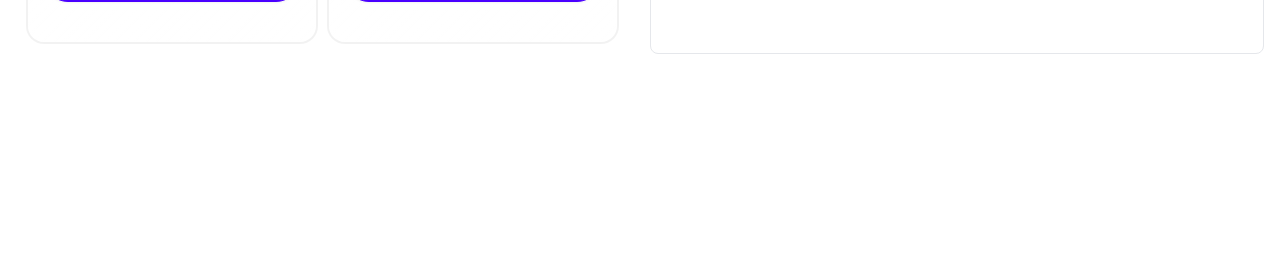
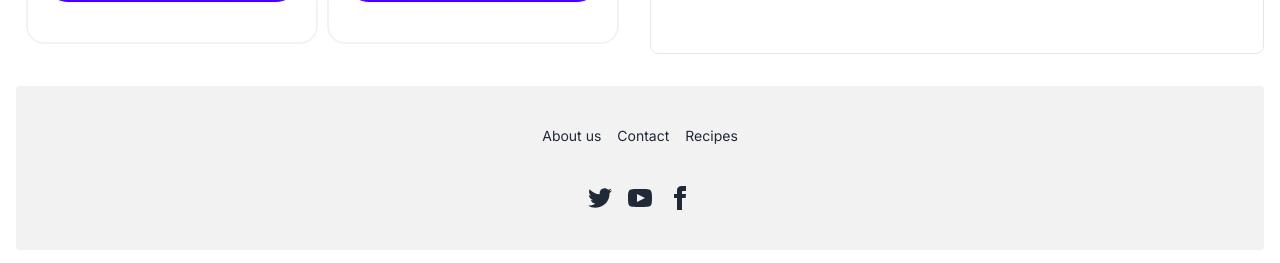
Before and after one commit to impactgalaxy/assignment-7-special-cooky, a React (Vite) app: page / in a window 1280 px wide. Shown: the part 2178-2441 px from the top of the page. Before the commit the page ends 2248 px from the top, so only its background shows below. Built offline with nearby package versions, Linux system fonts and the light colour scheme.

Commit message:
added toast

```diff
--- a/src/App.jsx
+++ b/src/App.jsx
@@ -1,4 +1,8 @@
+import { ToastContainer, toast } from 'react-toastify';
+import 'react-toastify/dist/ReactToastify.css';
+
 import './App.css';
+import Footer from './components/Footer/Footer';
 import Header from './components/Header/Header';
 import Main from './components/Main/Main';
 
@@ -8,7 +12,9 @@
   return (
     <>
       <Header></Header>
-      <Main></Main>
+      <Main toast={toast}></Main>
+      <ToastContainer></ToastContainer>
+      <Footer></Footer>
     </>
   )
 }
--- /dev/null
+++ b/src/components/Footer/Footer.jsx
@@ -0,0 +1,23 @@
+function Footer() {
+    return (
+        <div className="container m-auto p-4">
+            <footer className="footer footer-center p-10 bg-base-200 text-base-content rounded">
+                <nav className="grid grid-flow-col gap-4">
+                    <a className="link link-hover">About us</a>
+                    <a className="link link-hover">Contact</a>
+                    <a className="link link-hover">Recipes</a>
+                </nav>
+                <nav>
+                    <div className="grid grid-flow-col gap-4">
+                        <a><svg xmlns="http://www.w3.org/2000/svg" width="24" height="24" viewBox="0 0 24 24" className="fill-current"><path d="M24 4.557c-.883.392-1.832.656-2.828.775 1.017-.609 1.798-1.574 2.165-2.724-.951.564-2.005.974-3.127 1.195-.897-.957-2.178-1.555-3.594-1.555-3.179 0-5.515 2.966-4.797 6.045-4.091-.205-7.719-2.165-10.148-5.144-1.29 2.213-.669 5.108 1.523 6.574-.806-.026-1.566-.247-2.229-.616-.054 2.281 1.581 4.415 3.949 4.89-.693.188-1.452.232-2.224.084.626 1.956 2.444 3.379 4.6 3.419-2.07 1.623-4.678 2.348-7.29 2.04 2.179 1.397 4.768 2.212 7.548 2.212 9.142 0 14.307-7.721 13.995-14.646.962-.695 1.797-1.562 2.457-2.549z"></path></svg></a>
+                        <a><svg xmlns="http://www.w3.org/2000/svg" width="24" height="24" viewBox="0 0 24 24" className="fill-current"><path d="M19.615 3.184c-3.604-.246-11.631-.245-15.23 0-3.897.266-4.356 2.62-4.385 8.816.029 6.185.484 8.549 4.385 8.816 3.6.245 11.626.246 15.23 0 3.897-.266 4.356-2.62 4.385-8.816-.029-6.185-.484-8.549-4.385-8.816zm-10.615 12.816v-8l8 3.993-8 4.007z"></path></svg></a>
+                        <a><svg xmlns="http://www.w3.org/2000/svg" width="24" height="24" viewBox="0 0 24 24" className="fill-current"><path d="M9 8h-3v4h3v12h5v-12h3.642l.358-4h-4v-1.667c0-.955.192-1.333 1.115-1.333h2.885v-5h-3.808c-3.596 0-5.192 1.583-5.192 4.615v3.385z"></path></svg></a>
+                    </div>
+                </nav>
+            </footer>
+
+        </div>
+    )
+}
+
+export default Footer
--- a/src/components/Header/Header.jsx
+++ b/src/components/Header/Header.jsx
@@ -3,7 +3,7 @@
         <div className="p-4">
             <div className="navbar bg-base-100 flex justify-between">
                 <div>
-                    <a className="btn btn-ghost text-xl text-[#150B2B]">Special Cooky</a>
+                    <a className="btn btn-ghost text-xl text-[#844dfc]">Special Cooky</a>
                 </div>
                 <div className="space-x-3 hidden lg:flex">
                     <p>Home</p>
@@ -39,7 +39,7 @@
                 <h1 className="font-black text-3xl lg:text-6xl text-neutral-300">Discover an exceptional cooking class tailored for you!</h1>
                 <p className="text-white"> It’s a symphony of flavors, a dance of ingredients, and a canvas for creativity. When you step into the kitchen, you become a composer, blending spices, herbs, and textures to create harmonious dishes. </p>
                 <div className="space-x-4">
-                    <button className="btn bg-[#0BE58A] font-bold">Explore</button>
+                    <a className="btn bg-[#0BE58A] font-bold" href="#cooking">Explore</a>
                     <button className="btn">Feed Back</button>
                 </div>
 
--- a/src/components/Main/Main.jsx
+++ b/src/components/Main/Main.jsx
@@ -1,20 +1,24 @@
 import { useState } from "react";
+import PropTypes from 'prop-types';
 import CookTable from "../CookTable/CookTable";
 import Cookies from "../Coookies/Cookies";
 
-export default function Main() {
+export default function Main({ toast }) {
     const [cookData, setCookData] = useState([]);
     const [removeData, setRemove] = useState([]);
     const [time, setTime] = useState(0)
-    const [calcium, setCalories] = useState(0)
+    const [calcium, setCalories] = useState(0);
 
 
     const handleCookData = (data) => {
         const isExist = cookData.find(item => item.recipe_id === data.recipe_id);
         if (!isExist) {
             setCookData([...cookData, data]);
+            toast.success("Added Item To Cook");
         } else {
-            alert("Already Exists")
+            toast.error("Already Exists This Item");
+
+
         }
     };
 
@@ -36,7 +40,7 @@
                     The kitchen is a sanctuary—a place where time slows down, and worries melt away. Whether you’re kneading dough for fresh bread, searing a steak to perfection, or simmering a comforting soup, you’re creating more than a meal. You’re creating memories—shared laughter around the dining table, secret family recipes passed down through generations, and the joy of nourishing others.
                 </p>
             </div>
-            <div className="flex flex-col lg:flex-row justify-around gap-5 p-4 container m-auto">
+            <div id="cooking" className="flex flex-col lg:flex-row justify-around gap-5 p-4 container m-auto">
                 <Cookies handleCookData={handleCookData}></Cookies>
                 <CookTable cooks={cookData} handleRemove={handleRemove} removeData={removeData} time={time} calcium={calcium}></CookTable>
             </div>
@@ -44,3 +48,6 @@
         </div>
     )
 }
+Main.prototype = {
+    toast: PropTypes.object
+}
--- a/src/index.css
+++ b/src/index.css
@@ -6,4 +6,5 @@
 body {
   font-family: "Inter", sans-serif;
   font-weight: 400;
+  background-color: rgba(255, 255, 255, 0.6);
 }
```
